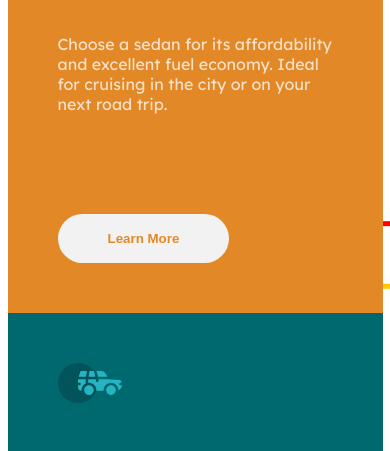
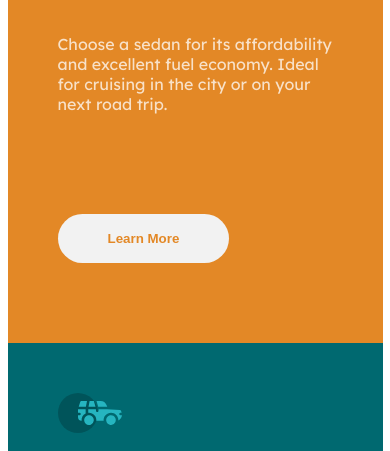
Before and after one commit to pauloricardoma/Desafios-HTML-e-CSS, a plain HTML site: page 3-column-preview-card-component-main/index.html in a window 390 px wide. Shown: the part 220-671 px from the top of the page. Drawn offline with Linux system fonts and the light colour scheme.

Commit message:
Update styles.css

```diff
--- a/3-column-preview-card-component-main/assets/css/styles.css
+++ b/3-column-preview-card-component-main/assets/css/styles.css
@@ -53,24 +53,20 @@ img{
     min-height: 100vh;
 }
 
-.secondary-bg {
+.main-content {
+    display: flex;
+    padding: 4% 12%;
+    justify-content: center;
+    align-items: center;
     background-color: var(--Very-light-gray);
-    max-width: 144rem;
-    display: flex;
-    justify-content: center;
-    align-content: center;
-    padding: 4% 12%;
-    box-shadow: 0 0 1rem var(--box-shadow);
-}
-
-.main-content {
-    display: grid;
     grid-template-columns: repeat(3, 37.5rem);
-    height: 56.25rem;
 }
 
 .description-content {
     padding: 5rem;
+    min-width: 37.5rem;
+    max-width: 37.5rem;
+    min-height: 56.25rem;
 }
 
 .back-one {
@@ -128,8 +124,8 @@ img{
     cursor: pointer;
 }
 
-@media (max-width: 1440px) {
-    .secondary-bg {
+@media (max-width: 1480px) {
+    .main-content {
         padding: 4% 0;
     }
 }
@@ -139,21 +135,13 @@ img{
         min-height: 100%;
     }
 
-    .secondary-bg{
-        padding: 0 12%;
-        min-height: 161.4rem;
-    }
-
     .main-content {
         display: block;
-        width: 37.5rem;
+        padding: 0 12%;
     }
 
     .back-one {
         border-radius: 1rem 1rem 0 0;
-    }
-
-    .back-two {
     }
 
     .back-three {
@@ -161,9 +149,17 @@ img{
     }
 }
 
-@media (max-width: 493px) {
-    .secondary-bg {
+@media (max-width: 500px) {
+    .main-content {
         padding: 0;
-        margin: 0;
+        background-color: none;
+    }
+
+    .back-one {
+        border-radius: 1rem 1rem 0 0;
+    }
+
+    .back-three {
+        border-radius: 0 0 1rem 1rem;
     }
 }
```
